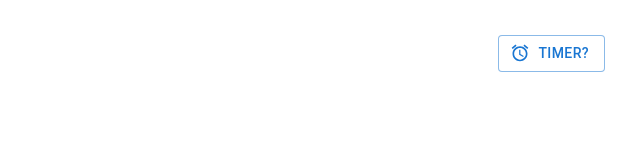
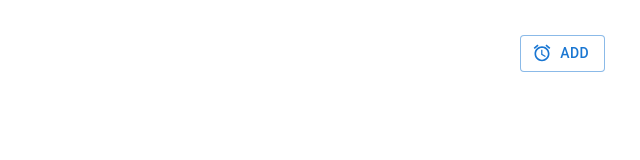
Before and after one commit to wenxin-liu/unwind, a React (Create React App) app: page / in a window 1280 px wide. Shown: the top 160 px of the page, without its empty margins (640-1280 px from the left). Built offline with nearby package versions, Linux system fonts and the light colour scheme.

Commit message:
Improve button text depending on whether timer is on or off

```diff
--- a/src/post/FormDialog.js
+++ b/src/post/FormDialog.js
@@ -24,7 +24,7 @@ class FormDialog extends React.Component {
       inputSeconds: 0,
       time: {},
       seconds: 0,
-      buttonMessage: "Timer?"
+      buttonMessage: "Add"
     };
 
     this.handleClickOpen = this.handleClickOpen.bind(this);
@@ -62,7 +62,7 @@ class FormDialog extends React.Component {
     this.handleClose();
 
     this.setState({
-      buttonMessage: "Timer on"
+      buttonMessage: "On"
     });
 
     let seconds = 0;
@@ -111,7 +111,7 @@ class FormDialog extends React.Component {
       alert("Your time is up!");
 
       this.setState({
-        buttonMessage: "Timer?"
+        buttonMessage: "Add"
       });
     }
   }
```
